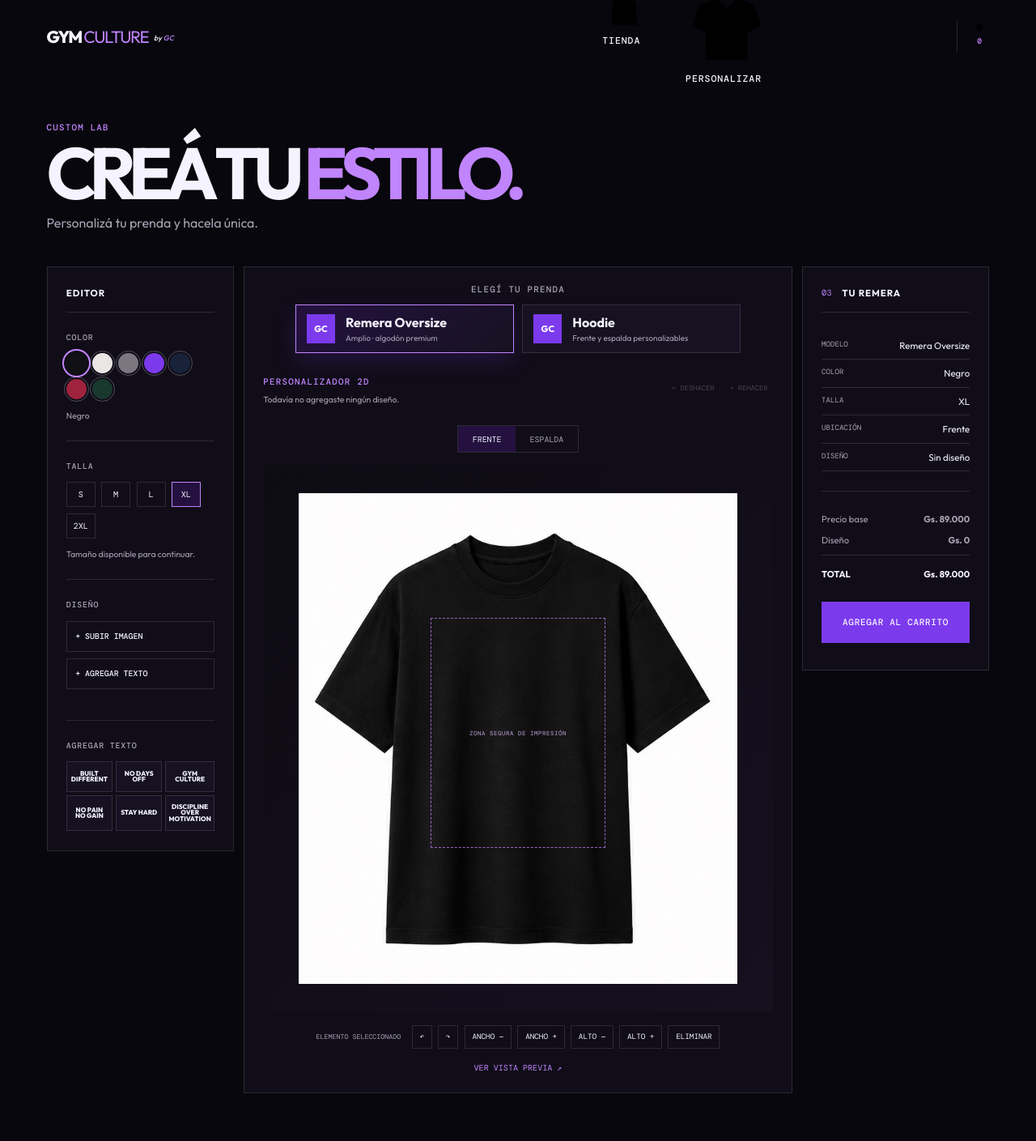
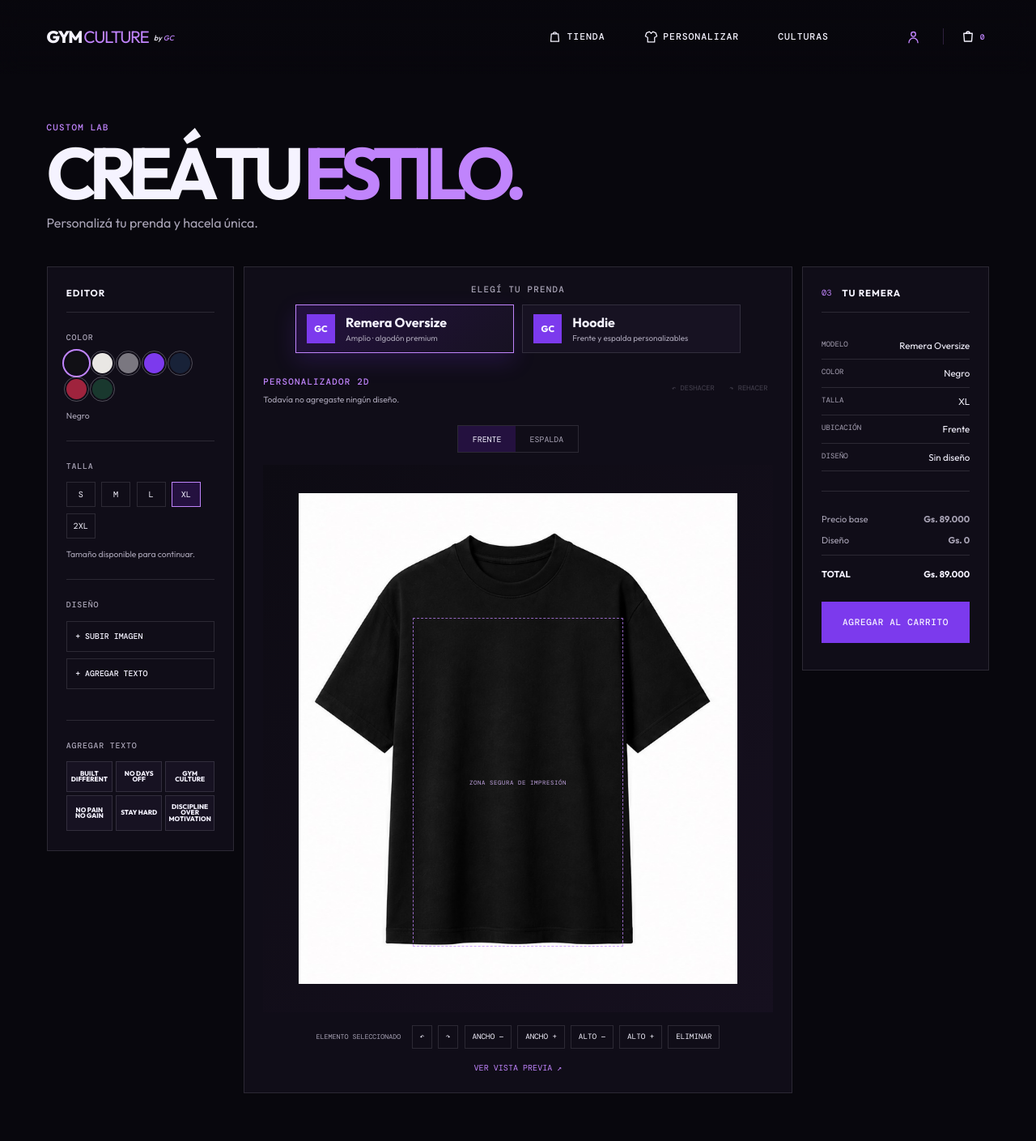
Before and after one commit to ChrisJisuscar/gym-culture, a Django app: page /crear-mi-remera/ in a window 1280 px wide. Shown: the top 1409 px of the page at 81% size. Run offline with Django 5.2, Linux system fonts and the light colour scheme; data that the repository does not hold is empty.

Commit message:
seguimos con custom lab

```diff
--- a/backend/static/css/customizer.css
+++ b/backend/static/css/customizer.css
@@ -373,11 +373,27 @@
   isolation: isolate
 }
 
-.shirt[data-garment="hoodie"] .safe-area {
-  left: 30%;
-  top: 27%;
-  width: 40%;
-  height: 45%
+/* El área toma todo el torso: deja fuera mangas y cuello, pero llega al ruedo. */
+.shirt[data-garment="tshirt"] .safe-area {
+  left: 26%;
+  top: 28%;
+  width: 48%;
+  height: 60%
+}
+
+/* En el frente se permite imprimir también sobre el bolsillo canguro. */
+.shirt[data-garment="hoodie"][data-side="front"] .safe-area {
+  left: 26%;
+  top: 28%;
+  width: 48%;
+  height: 60%
+}
+
+.shirt[data-garment="hoodie"][data-side="back"] .safe-area {
+  left: 26%;
+  top: 28%;
+  width: 48%;
+  height: 60%
 }
 
 .shirt-image {
@@ -389,36 +405,36 @@
   transition: filter .25s ease, transform .35s cubic-bezier(.2,.8,.2,1)
 }
 
-.shirt[data-color="Blanco"] {
+.shirt[data-garment="tshirt"][data-color="Blanco"] {
   --shirt-filter: invert(1) grayscale(1) brightness(1.12) contrast(.72)
 }
 
-.shirt[data-color="Gris"] {
+.shirt[data-garment="tshirt"][data-color="Gris"] {
   --shirt-filter: invert(.82) grayscale(1) brightness(.78) contrast(.85)
 }
 
-.shirt[data-color="Violeta"] {
+.shirt[data-garment="tshirt"][data-color="Violeta"] {
   --shirt-filter: invert(.72) sepia(.75) saturate(5) hue-rotate(222deg) brightness(.62)
 }
 
-.shirt[data-color="Azul oscuro"] {
+.shirt[data-garment="tshirt"][data-color="Azul oscuro"] {
   --shirt-filter: invert(.35) sepia(.9) saturate(3) hue-rotate(175deg) brightness(.5)
 }
 
-.shirt[data-color="Rojo"] {
+.shirt[data-garment="tshirt"][data-color="Rojo"] {
   --shirt-filter: invert(.58) sepia(1) saturate(4) hue-rotate(304deg) brightness(.6)
 }
 
-.shirt[data-color="Verde oscuro"] {
+.shirt[data-garment="tshirt"][data-color="Verde oscuro"] {
   --shirt-filter: invert(.42) sepia(.9) saturate(2.7) hue-rotate(92deg) brightness(.47)
 }
 
 .safe-area {
   position: absolute;
-  left: 30%;
+  left: 26%;
   top: 28%;
-  width: 40%;
-  height: 42%;
+  width: 48%;
+  height: 60%;
   border: 1px dashed rgba(192, 132, 252, .75);
   display: grid;
   place-items: center;
--- a/backend/static/css/style.css
+++ b/backend/static/css/style.css
@@ -136,6 +136,53 @@ input {
 .desktop-nav a {
   position: relative;
   padding: .55rem 0
+}
+
+.desktop-nav a {
+  display: inline-flex;
+  align-items: center;
+  gap: .42rem
+}
+
+.desktop-nav svg,
+.nav-actions svg,
+.button svg {
+  width: 17px;
+  height: 17px;
+  fill: none;
+  stroke: currentColor;
+  stroke-width: 1.8;
+  stroke-linecap: round;
+  stroke-linejoin: round
+}
+
+.icon-button {
+  display: grid;
+  place-items: center
+}
+
+.icon-button svg {
+  width: 19px;
+  height: 19px
+}
+
+.cart-button {
+  display: inline-flex;
+  align-items: center;
+  gap: .35rem
+}
+
+.cart-button svg {
+  width: 18px;
+  height: 18px
+}
+
+.button svg {
+  transition: transform .2s
+}
+
+.button:hover svg {
+  transform: translate(2px, -2px)
 }
 
 .desktop-nav a:after {
--- a/backend/static/js/customizer.js
+++ b/backend/static/js/customizer.js
@@ -149,7 +149,9 @@ if (root) {
 
   // Genera una vista temporal de la prenda sin modificar la imagen original.
   const recolorShirtImage = (source, color, garment) => new Promise((resolve, reject) => {
-    if (color === 'Negro' && garment !== 'hoodie') {
+    // El mockup negro ya contiene los pliegues y la textura de la prenda.
+    // Se usa directamente para no oscurecerlo durante el recoloreado por canvas.
+    if (color === 'Negro') {
       resolve(source);
       return;
     }
```
Also changed, not shown: backend/static/css/landing-overrides.css (+6 -47 lines), backend/templates/components/culture.html (+17 -13 lines).
